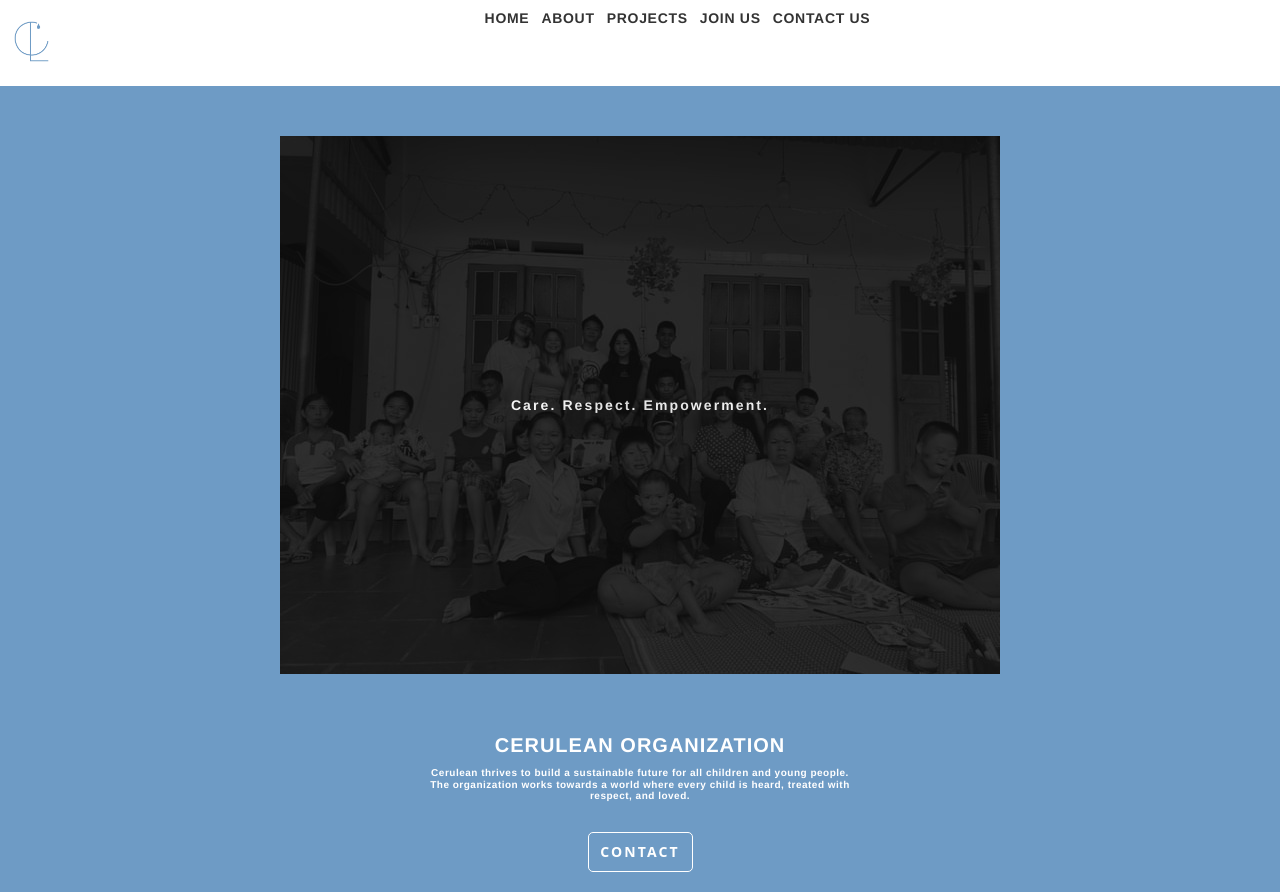
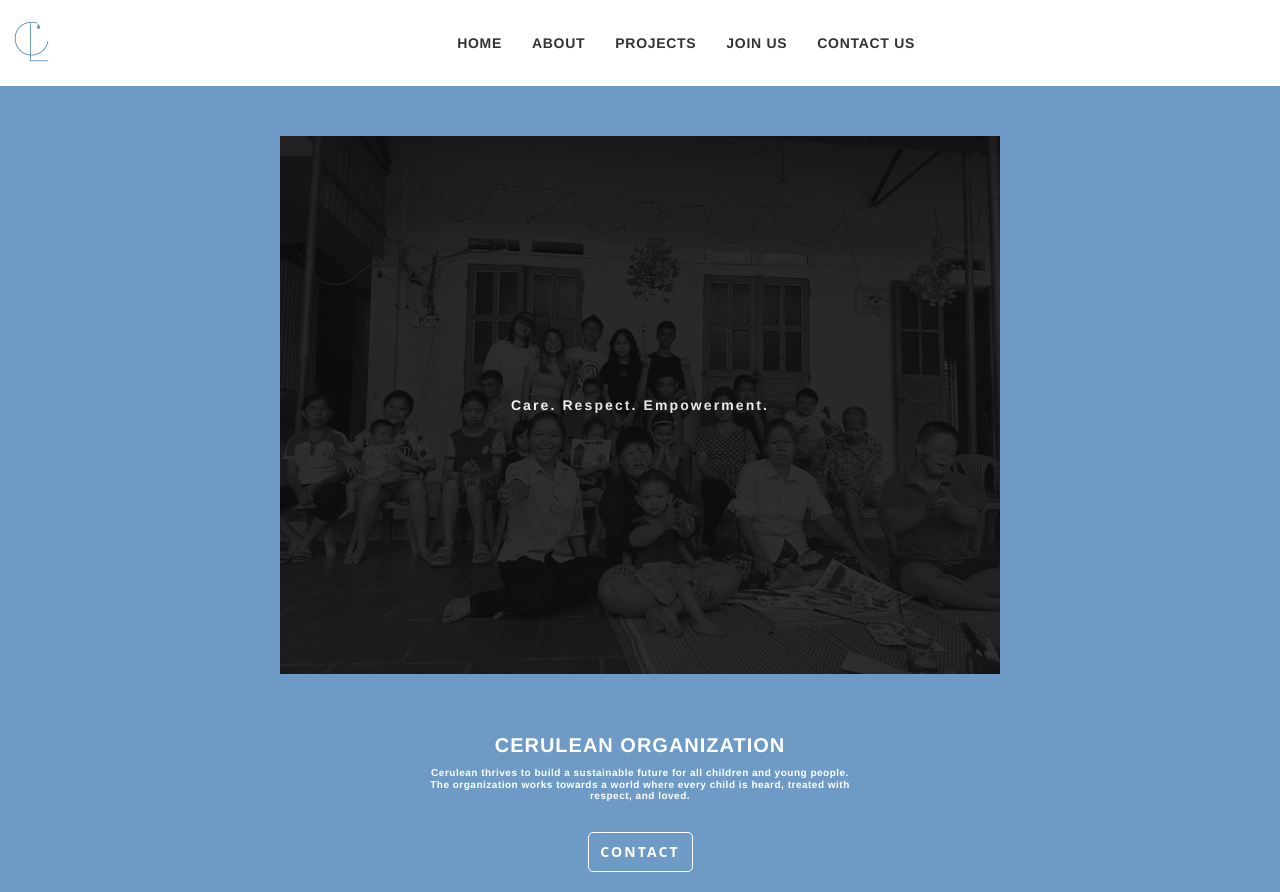
Before and after one commit to patfire12345/cerulean, a Next.js app: page / in a window 1280 px wide. Built offline with nearby package versions, Linux system fonts and the light colour scheme.

Commit message:
<update> changed nav display by changing nav tag to a div tag

```diff
--- a/components/Navbar.js
+++ b/components/Navbar.js
@@ -5,7 +5,7 @@
 
 const Navbar = () => {
   return (
-    <nav className={NavbarCSS.nav}>
+    <div className={NavbarCSS.navbar}>
       <div className={NavbarCSS.logo}>
         <Image
           src="/logo.png"
@@ -15,10 +15,19 @@
           quality={100}
         />
       </div>
-      {data.nav.titles.map((title, index) => {
-        return <Link href={"/".concat(data.nav.links[index])}>{title}</Link>;
-      })}
-    </nav>
+      <div className={NavbarCSS.linkcontainer}>
+        {data.nav.titles.map((title, index) => {
+          return (
+            <Link
+              href={"/".concat(data.nav.links[index])}
+              className={NavbarCSS.link}
+            >
+              {title}
+            </Link>
+          );
+        })}
+      </div>
+    </div>
   );
 };
 
--- a/styles/Home.module.css
+++ b/styles/Home.module.css
@@ -71,6 +71,7 @@
 
   border: 1px white solid;
   color: white;
+  text-decoration: none;
   font-family: Open Sans;
   font-size: 14px;
   font-weight: 700;
--- a/styles/Navbar.module.css
+++ b/styles/Navbar.module.css
@@ -1,13 +1,9 @@
-.nav {
-  width: 100vw;
-  height: auto;
-
+.navbar {
   padding: 10px 0;
-  display: inline-block;
+  display: flex;
   justify-content: center;
   align-items: center;
   text-align: center;
-  position: relative;
 
   background: #ffffff;
   font-family: Helvetica;
@@ -16,12 +12,25 @@
   line-height: 16.1px;
   letter-spacing: 0.05em;
 }
-.nav a {
-  margin-left: 12px;
+.linkcontainer {
+  margin-right: 350px;
+}
+
+.link {
+  color: #333;
+  text-decoration: none;
+
+  margin: 0 15px;
   display: inline-block;
-  height: 100%;
+
+  top: 50vh;
+
+  font-size: 14px;
+  font-weight: 700;
+  line-height: 16px;
+  letter-spacing: 0.05em;
 }
 .logo {
-  float: left;
+  margin-left: 0;
   margin-right: auto;
 }
--- a/styles/globals.css
+++ b/styles/globals.css
@@ -5,10 +5,6 @@
   background:#6E9BC5;
   color: #ffffff;
   font-family: Helvetica;
-}
-a {
-  color: #333;
-  text-decoration: none;
 }
 footer {
   display: block;
```
